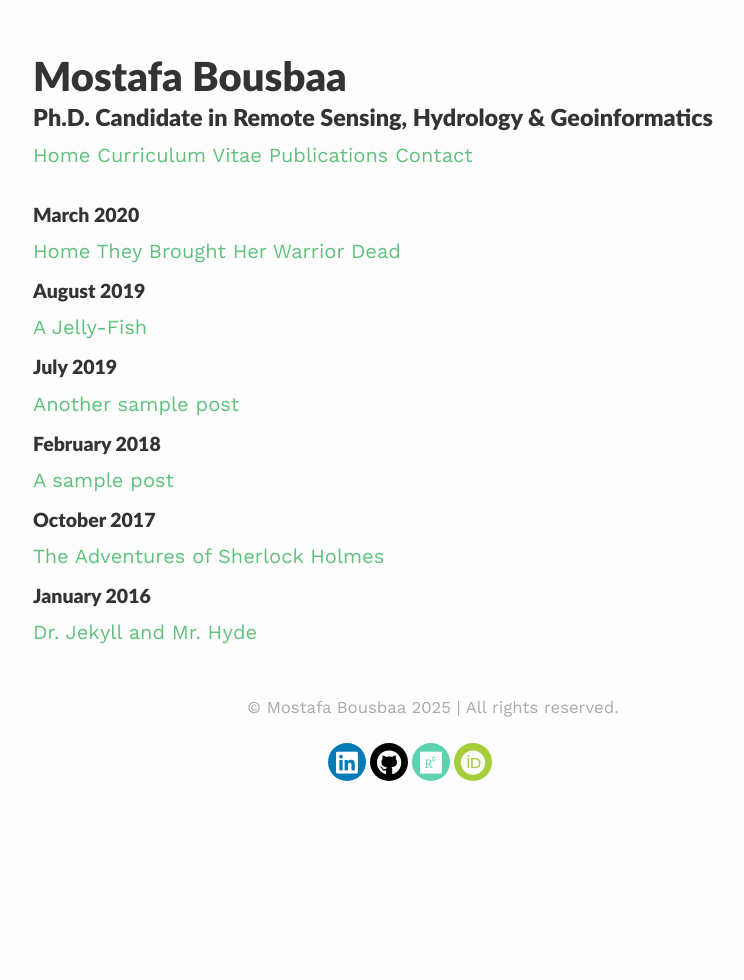
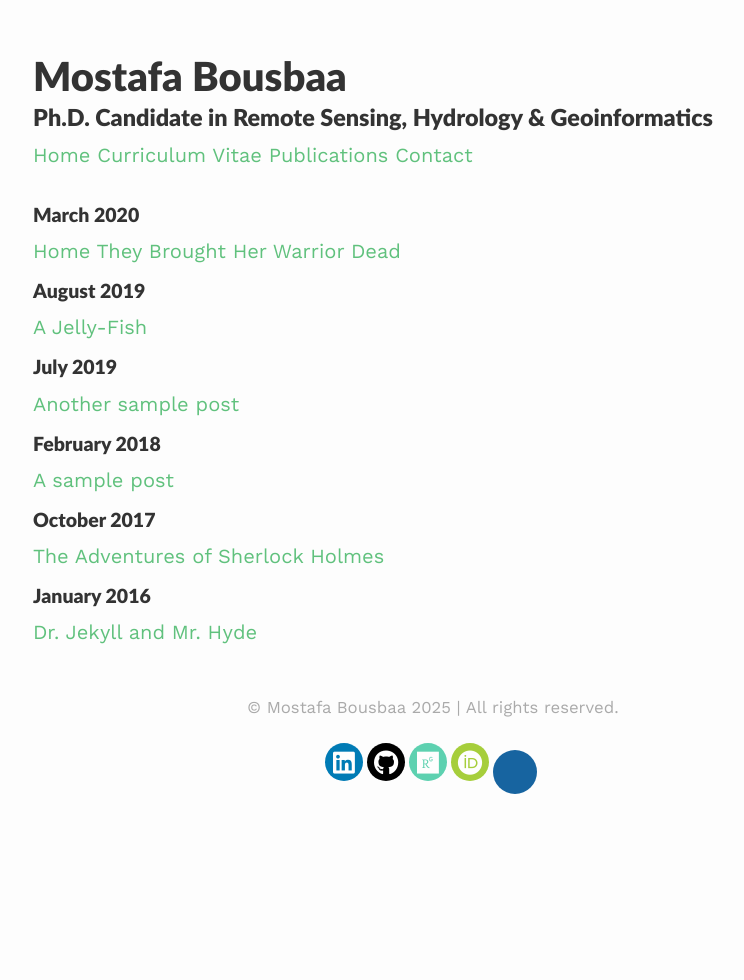
Before and after one commit to MostafaBousbaa/mostafabousbaa.github.io, a Jekyll site: the page built from archive.html, in a window 1280 px wide. Shown: the whole page, without its empty margins (207-951 px from the left). Built offline with Jekyll 4.4.1, drawn with Linux system fonts in a browser that asks for light colours; a style sheet for code colours, icons or effects is not loaded.

Commit message:
Update social-footer.html

```diff
--- a/_includes/social-footer.html
+++ b/_includes/social-footer.html
@@ -93,9 +93,11 @@ target="_blank">
 <a title="Google Scholar"
    class="social-button scholar" itemprop="sameAs"
    href="{{ site.scholar }}"
-   target="_blank">
-  <i class="fas fa-graduation-cap"></i> <!-- Font Awesome academic icon -->
+   target="_blank"
+   style="background-color: #1764a0; border-radius: 50%; display: inline-flex; align-items: center; justify-content: center; width: 40px; height: 40px;">
+  <i class="ai ai-google-scholar" style="color: white; font-size: 20px;"></i>
 </a>
 {%- endif -%}
 
+
 </div>
```
